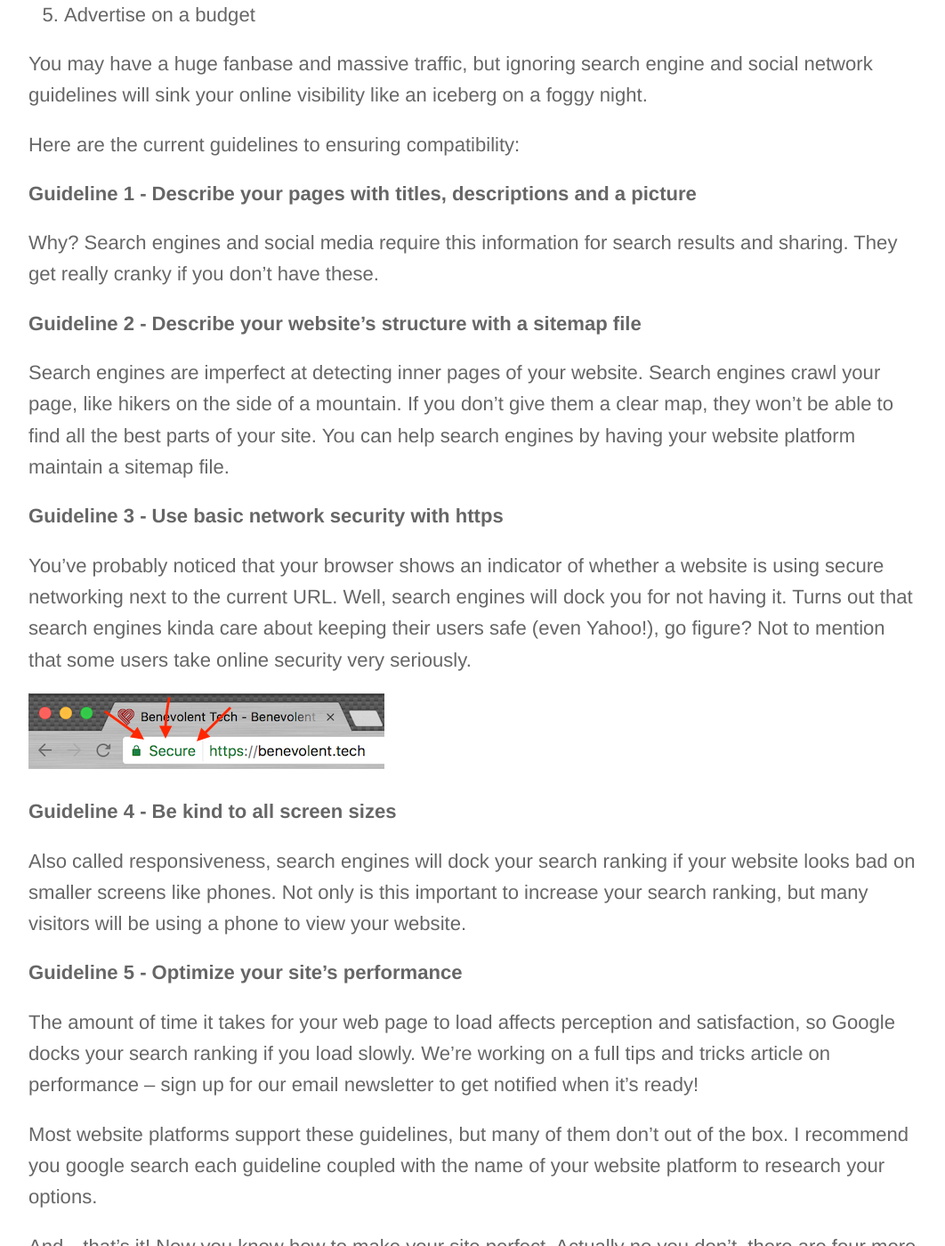
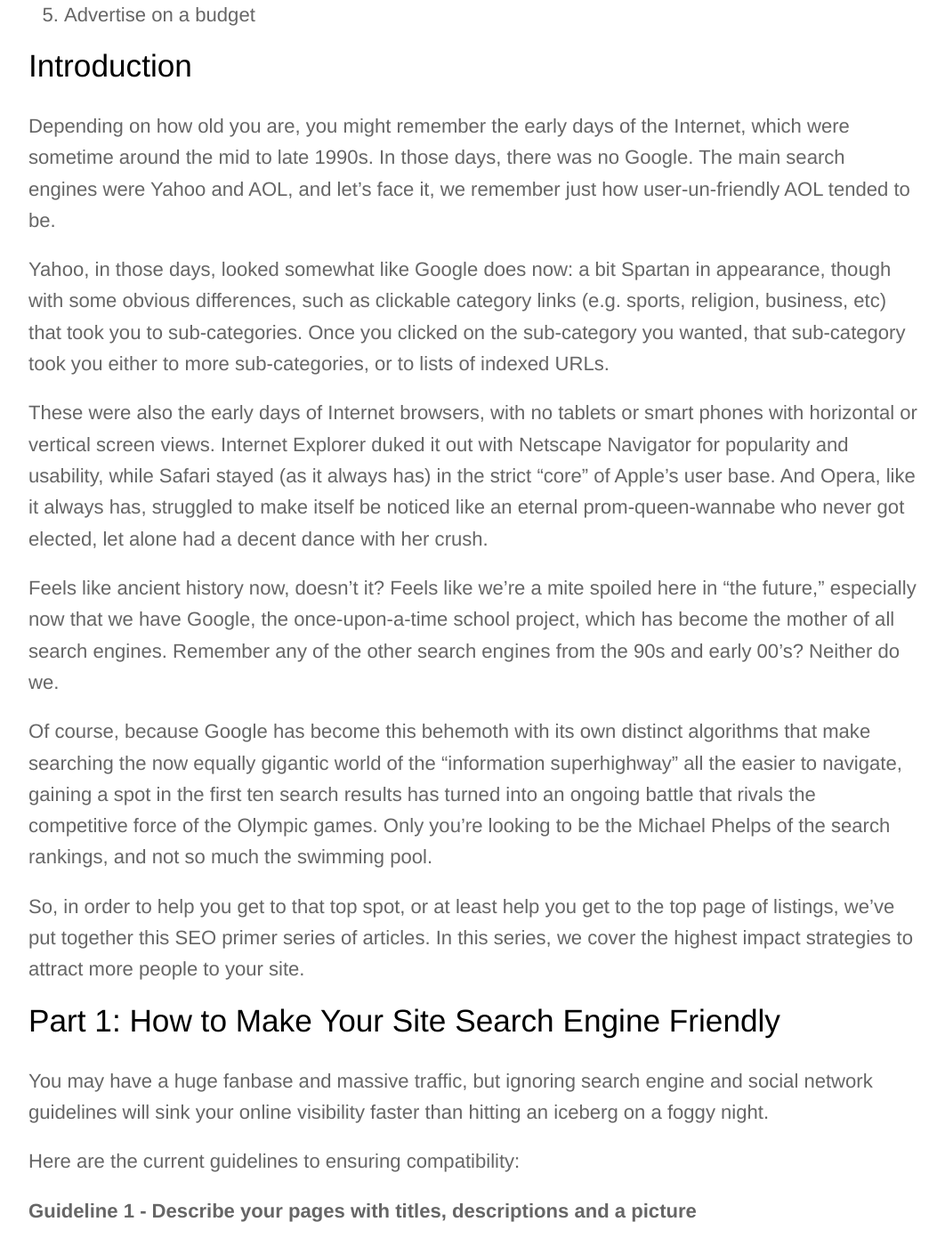
Before and after one commit to benevolenttech/btek.cc, a Jekyll site: the page built from _posts/2017-04-13-how-to-make-your-site-search-engine-friendly.md, in a window 1280 px wide and 1400 px high, scrolled down 882 px. Shown: the whole window at 89% size, without its empty margins (108-1170 px from the left). Built offline with Jekyll 4.4.1, drawn with Linux system fonts in a browser that asks for light colours; comment, search, counter and statistics services are not loaded; some of the changed text lies outside the part shown.

Commit message:
Updated '_posts/2017-04-13-how-to-make-your-site-search-engine-friendly.md' via CloudCannon

```diff
--- a/_posts/2017-04-13-how-to-make-your-site-search-engine-friendly.md
+++ b/_posts/2017-04-13-how-to-make-your-site-search-engine-friendly.md
@@ -16,32 +16,58 @@
 4. Encourage sharing
 5. Advertise on a budget
 
-You may have a huge fanbase and massive traffic, but ignoring search engine and social network guidelines will sink your online visibility like an iceberg on a foggy night.
+## Introduction
+
+Depending on how old you are, you might remember the early days of the Internet, which were sometime around the mid to late 1990s. In those days, there was no Google. The main search engines were Yahoo and AOL, and let’s face it, we remember just how user-un-friendly AOL tended to be.
+
+Yahoo, in those days, looked somewhat like Google does now: a bit Spartan in appearance, though with some obvious differences, such as clickable category links (e.g. sports, religion, business, etc) that took you to sub-categories. Once you clicked on the sub-category you wanted, that sub-category took you either to more sub-categories, or to lists of indexed URLs.
+
+These were also the early days of Internet browsers, with no tablets or smart phones with horizontal or vertical screen views. Internet Explorer duked it out with Netscape Navigator for popularity and usability, while Safari stayed (as it always has) in the strict “core” of Apple’s user base. And Opera, like it always has, struggled to make itself be noticed like an eternal prom-queen-wannabe who never got elected, let alone had a decent dance with her crush.
+
+Feels like ancient history now, doesn’t it? Feels like we’re a mite spoiled here in “the future,” especially now that we have Google, the once-upon-a-time school project, which has become the mother of all search engines. Remember any of the other search engines from the 90s and early 00’s? Neither do we.
+
+Of course, because Google has become this behemoth with its own distinct algorithms that make searching the now equally gigantic world of the “information superhighway” all the easier to navigate, gaining a spot in the first ten search results has turned into an ongoing battle that rivals the competitive force of the Olympic games. Only you’re looking to be the Michael Phelps of the search rankings, and not so much the swimming pool.&nbsp;
+
+So, in order to help you get to that top spot, or at least help you get to the top page of listings, we’ve put together this SEO primer series of articles. In this series, we cover the highest impact strategies to attract more people to your site.
+
+## Part 1: How to Make Your Site Search Engine Friendly
+
+You may have a huge fanbase and massive traffic, but ignoring search engine and social network guidelines will sink your online visibility faster than hitting an iceberg on a foggy night.
 
 Here are the current guidelines to ensuring compatibility:
 
 **Guideline 1 - Describe your pages with titles, descriptions and a picture**
 
-Why? Search engines and social media require this information for search results and sharing. They get really cranky if you don't have these.
+Why? Search engines and social media require this information for search results and sharing. They get really cranky if you don't have them. In other words, your site won’t get ranked very high, and you won’t get noticed. And trust us, like a gymnast doing a triple-back-flip, you *want* to get noticed.&nbsp;
 
 **Guideline 2 - Describe your website's structure with a sitemap file**
 
-Search engines are imperfect at detecting inner pages of your website. Search engines crawl your page, like hikers on the side of a mountain. If you don’t give them a clear map, they won’t be able to find all the best parts of your site. You can help search engines by having your website platform maintain a sitemap file.
+Search engines are imperfect at detecting inner pages of your website. Search engines crawl your page, like hikers on the side of a mountain. If you don’t give them a clear map, they won’t be able to find all the best parts of your site. You can help search engines by having your website platform offer search engines a site-map. It helps Google and other search engines make like spiders and crawl your site that much easier.
 
 **Guideline 3 - Use basic network security with https**
 
-You've probably noticed that your browser shows an indicator of whether a website is using secure networking next to the current URL. Well, search engines will dock you for not having it. Turns out that search engines kinda care about keeping their users safe (even Yahoo!), go figure? Not to mention that some users take online security very seriously.
+You've probably noticed that your browser shows an indicator of whether a website is using secure networking next to the current URL. Well, search engines will dock you for not having it.
 
 ![](/uploads/versions/https---x----400-85x---.png)
 
+Turns out that search engines kinda care about keeping their users safe (even Yahoo!), go figure? And in these days of identity theft, you might as well have HTTPS for your site. It’s kinda like having an overprotective daddy with not just a shotgun, but a semiautomatic rifle and martial arts skills on top of it.
+
 **Guideline 4 - Be kind to all screen sizes**
 
-Also called responsiveness, search engines will dock your search ranking if your website looks bad on smaller screens like phones. Not only is this important to increase your search ranking, but many visitors will be using a phone to view your website.
+Remember how we mentioned smartphones and tablets earlier? Also called responsiveness, search engines will dock your search ranking if your website doesn’t look quite right on such modern technology. Yes, we know it sounds sort of petty. But because of the ubiquitousness of smartphones and tablets, it is kind of fair to expect a useable version of your site on them. And let’s face it, by not having a responsive site, you’d be leaving potential sales on the table. If you’re asking “*Who does that?*” then you’re on the right track.
 
 **Guideline 5 - Optimize your site's performance**
 
-The amount of time it takes for your web page to load affects perception and satisfaction, so Google docks your search ranking if you load slowly. We’re working on a full tips and tricks article on performance – sign up for our email newsletter to get notified when it’s ready!
+The amount of time it takes for your web page to load affects perception and satisfaction, so Google docks your search ranking if you load slowly.
+
+Okay, so we might seem spoiled for loading times anymore, but think about it this way: if you’re old enough, think back to the days of the old 54kbps dial-up modems that sounded like a duck swallowed a kazoo and thought it was a tasty meal. Yeah. You wanted it to go faster. You complained and moaned that Netscape Navigator was as slow as the ships that had the old multi-pronged steering wheel which served as Navigator’s icon.
+
+As technology has gotten faster, we’ve become more accustomed to that speed, and we’ve clamored for more. So, it stands to reason that optimized site performance has to stand up to that level of public expectations. We’re pretty sure here that people aren’t about to say “Yes! Please! Take us to the Dark Ages of computers again!”
+
+We’re actually working on a full tips and tricks article on performance – sign up for our email newsletter to get notified when it’s ready!
 
 Most website platforms support these guidelines, but many of them don't out of the box. I recommend you google search each guideline coupled with the name of your website platform to research your options.
 
-And…that's it! Now you know how to make your site perfect. Actually no you don’t, there are four more steps in this series, But at least it’s a good start.
+## And…that's it!
+
+Now you know how to make your site perfect. Actually no you don’t, there are four more steps in this series, But at least it’s a good start.
```
